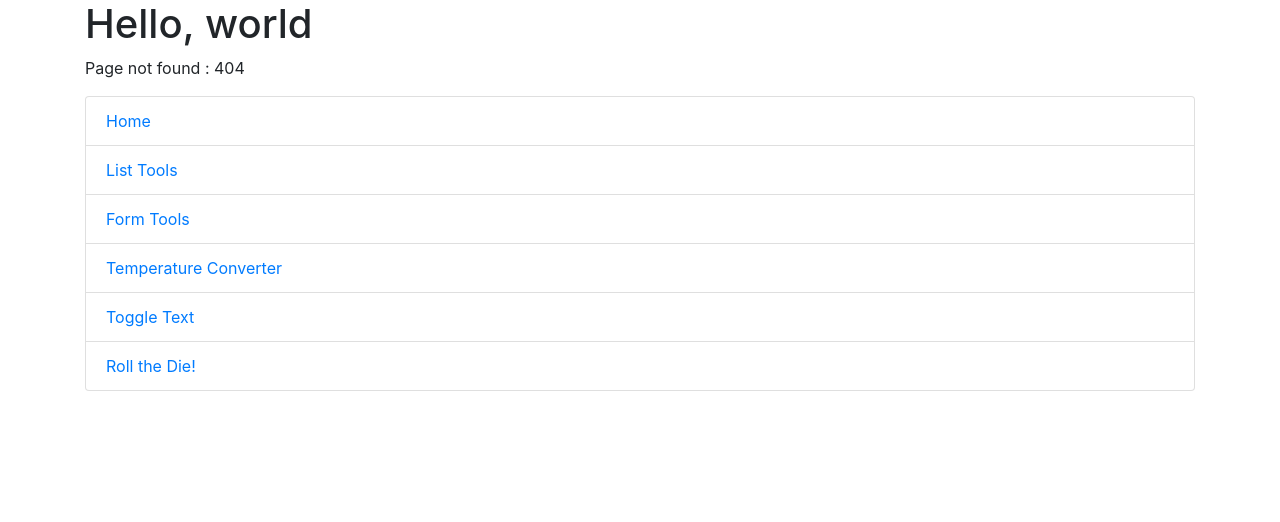
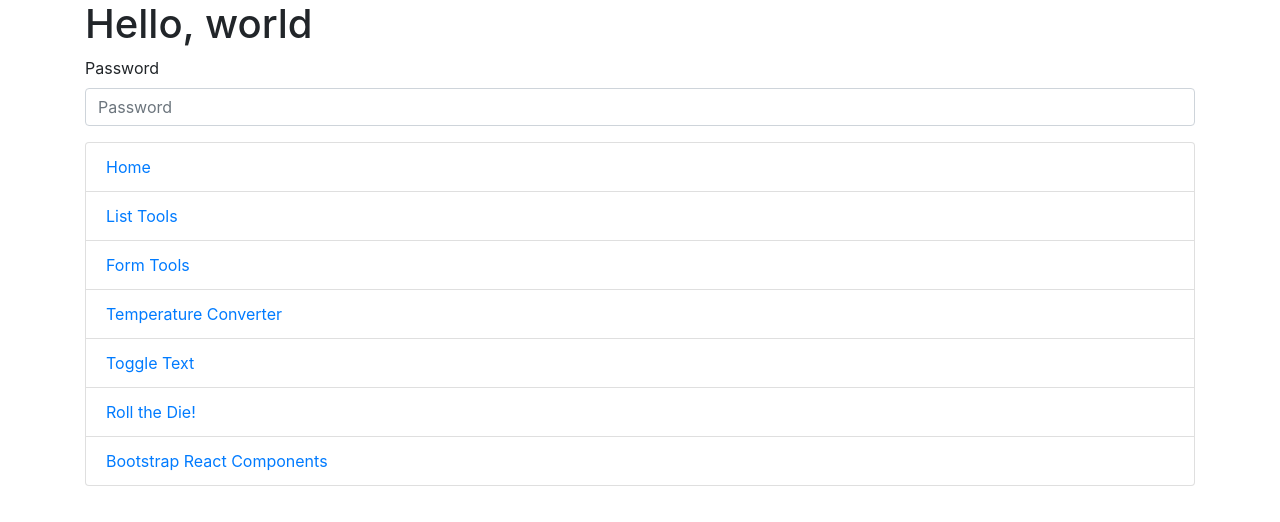
Before and after one commit to jacquescoetzee202/first-react-app, a React (Create React App) app: page /bootstrapped in a window 1280 px wide. Before the commit this address had no page. Shown: the top 522 px of the page. Built offline with nearby package versions, Linux system fonts and the light colour scheme.

Commit message:
added boostrap component

```diff
--- a/src/App.js
+++ b/src/App.js
@@ -1,5 +1,6 @@
 import { BrowserRouter as Router, Route, Switch } from "react-router-dom";
 
+import Bootstrapped from "./Bootstrapped"
 import Header from "./components/Header"
 import Footer from "./components/Footer"
 import FourOhFour from "./components/FourOhFour"
@@ -24,6 +25,9 @@ const App = () => (
         <Gif />
         <Progress />
         <CatchMeIfYouCan jump={ 500 } />
+      </Route>
+      <Route exact path="/bootstrapped">
+        <Bootstrapped />
       </Route>
       <Route exact path="/lists">
         <Adder />
--- /dev/null
+++ b/src/Bootstrapped.js
@@ -0,0 +1,7 @@
+import PasswordStrength from "./premade-components/PasswordStrength"
+
+const Bootstrapped = () => (
+    <PasswordStrength />
+);
+
+export default Bootstrapped;
--- a/src/components/Footer.js
+++ b/src/components/Footer.js
@@ -20,6 +20,9 @@ const Footer = () => (
         <li className="list-group-item">
             <Link to="/die/6">Roll the Die!</Link>
         </li>
+        <li className="list-group-item">
+            <Link to="/bootstrapped">Bootstrap React Components</Link>
+        </li>
     </ul>
 );
 
--- /dev/null
+++ b/src/premade-components/PasswordStrength.js
@@ -0,0 +1,46 @@
+import { Component } from "react";
+import { Form } from 'react-bootstrap';
+
+
+
+class PasswordStrength extends Component {
+    constructor() {
+        super();
+
+        this.state = {
+            input: "",
+        }
+        this.handleChange = this.handleChange.bind(this);
+    }
+
+    handleChange(event) {
+        this.setState({ input: event.currentTarget.value })
+    }
+
+    render() {
+        const length = this.state.input.length;
+
+        let color;
+
+        if(length > 16 ){
+            color = "green";
+        } else if (length > 9){
+            color = "orange";
+        } else if (length > 0){
+            color = "red";
+        } else {
+            color = "transparent";
+        }
+
+        return (
+            <Form>
+                <Form.Group controlId="formBasicPassword">
+                    <Form.Label>Password</Form.Label>
+                    <Form.Control type="password" placeholder="Password" />
+                </Form.Group>
+            </Form>
+        );
+    }
+}
+
+export default PasswordStrength;
```
Also changed, not shown: 1 other file (tests, documents, lock files or other folders).
